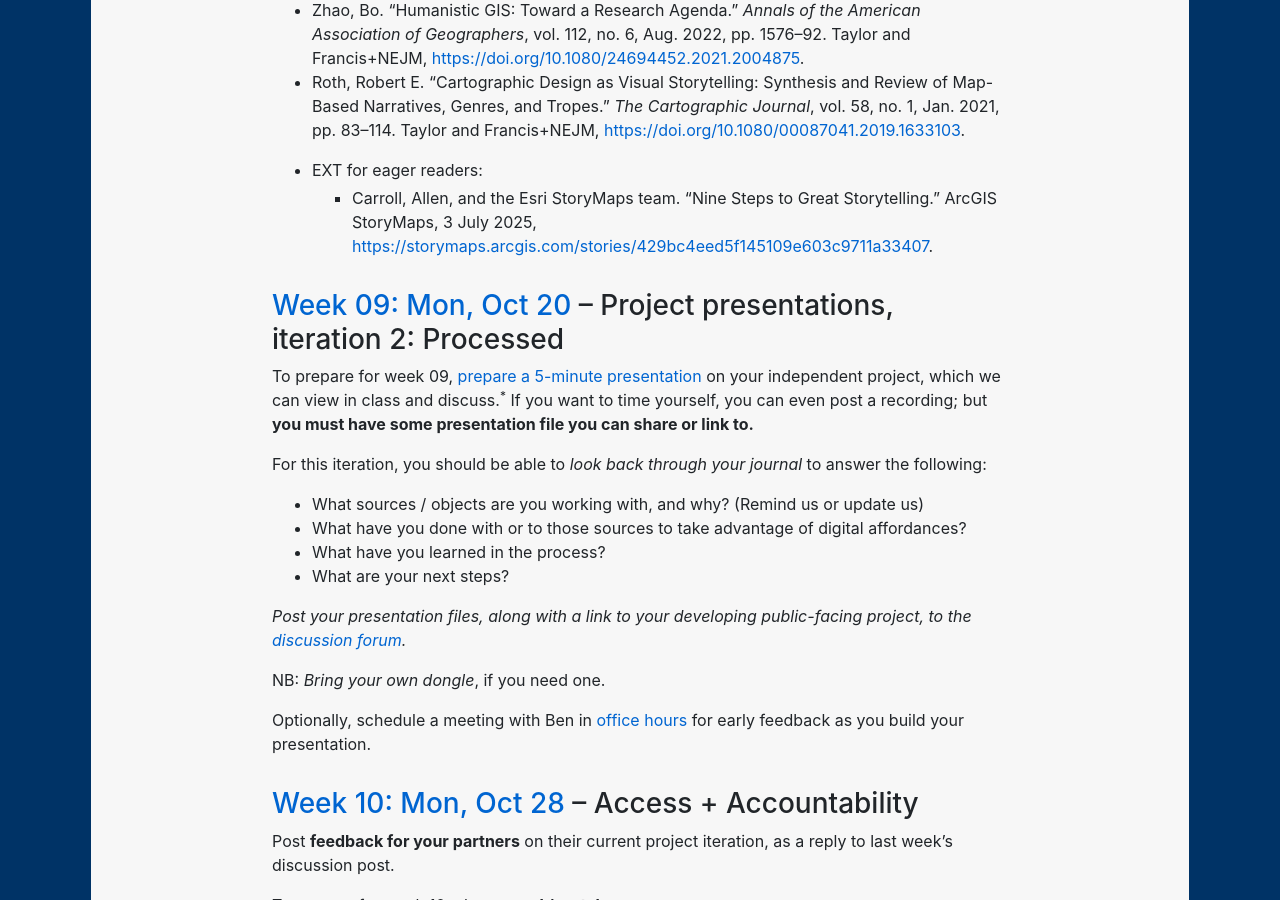
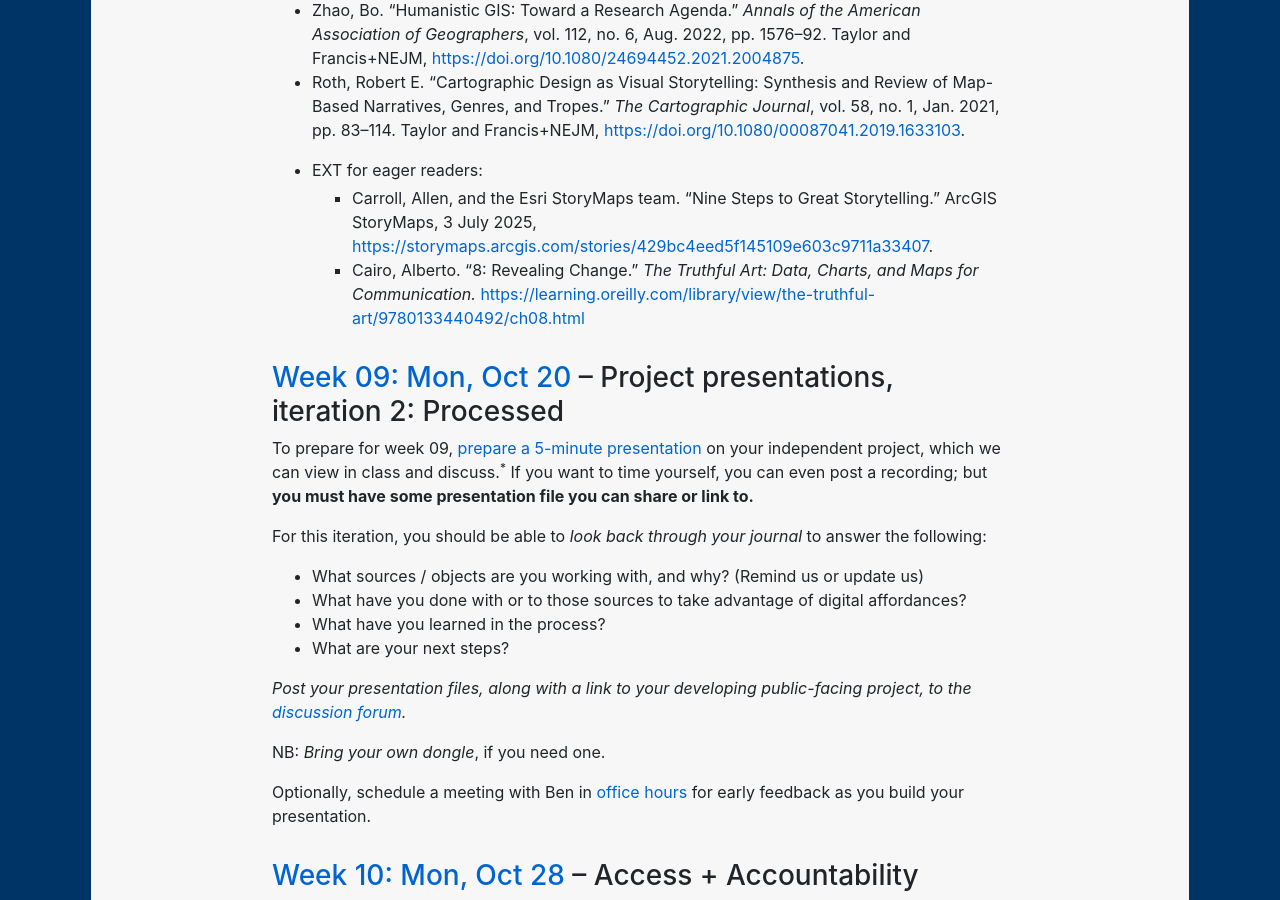
Before and after one commit to benmiller314/dsam2025fall, a Jekyll site: the page built from schedule.md, in a window 1280 px wide and 900 px high, scrolled down 7554 px. Built offline with Jekyll 4.4.1, drawn with Linux system fonts in a browser that asks for light colours; our own code applies the rules of GitHub Pages for plain Markdown files.

Commit message:
add Cairo chapter on time series as new EXT
for week 8: time + space

```diff
--- a/schedule.md
+++ b/schedule.md
@@ -225,6 +225,7 @@ To prepare for week 08, please **read**:
 
 * EXT for eager readers:
     - Carroll, Allen, and the Esri StoryMaps team. “Nine Steps to Great Storytelling.” ArcGIS StoryMaps, 3 July 2025, <a href="https://storymaps.arcgis.com/stories/429bc4eed5f145109e603c9711a33407">https://storymaps.arcgis.com/stories/429bc4eed5f145109e603c9711a33407</a>.
+    - Cairo, Alberto. "8: Revealing Change." _The Truthful Art: Data, Charts, and Maps for Communication._ [https://learning.oreilly.com/library/view/the-truthful-art/9780133440492/ch08.html](https://learning.oreilly.com/library/view/the-truthful-art/9780133440492/ch08.html)
 
 
 
```
Also changed, not shown: plans/week-07.md (+1 -0 lines).
